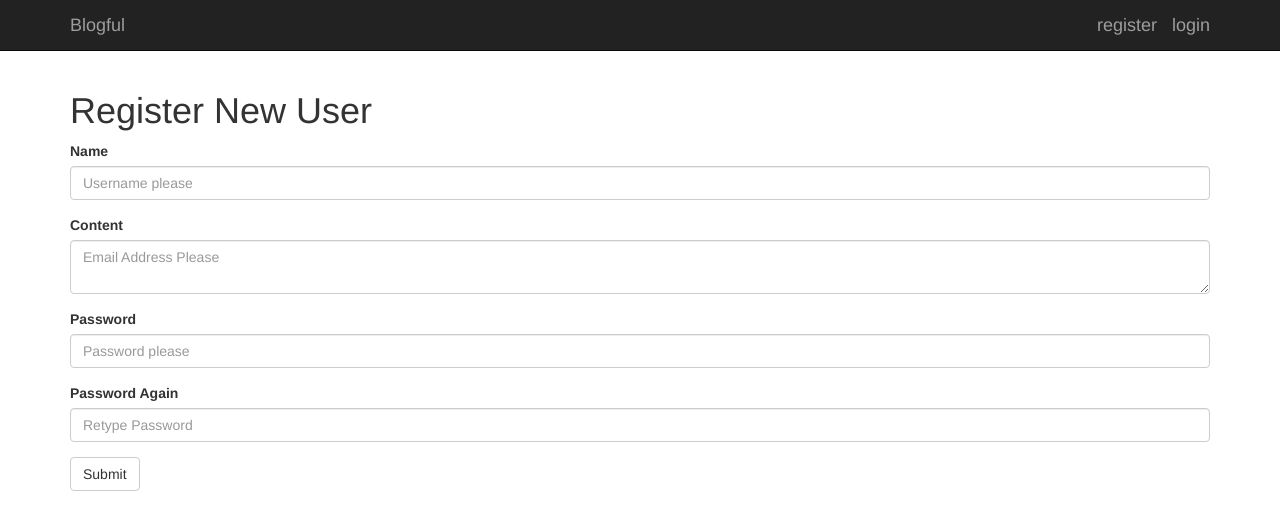
After one commit to rasalt/blogful, a Flask app: page /register in a window 1280 px wide. The commit adds this page. Shown: the top 530 px of the page. Run offline with Flask 2, Linux system fonts and the light colour scheme; some libraries are stand-ins or nearby versions.

Commit message:
Added register/logout/etc

```diff
--- a/blog/__init__.py
+++ b/blog/__init__.py
@@ -7,3 +7,4 @@ app.config.from_object(config_path)
 
 from . import filters
 from . import views
+from . import login
--- a/blog/templates/base.html
+++ b/blog/templates/base.html
@@ -32,13 +32,32 @@
                     </button>
                     <a class="navbar-brand" href="{{ url_for('posts') }}">Blogful</a>
                 </div>
+
                 <div class="collapse navbar-collapse">
                     <ul class="nav navbar-nav navbar-right">
+                      {% if current_user.is_authenticated() %}
+                      <a class="navbar-brand" > Logged in as {{ current_user.name }} </a>
+                      <a class="navbar-brand" href="{{ url_for('logout') }}">logout</a>
+                      {% else %}
+                       <a class="navbar-brand" href="{{ url_for('register_get') }}">register</a>
+                      <a class="navbar-brand" href="{{ url_for('login_get') }}">login</a>
+
+
+                      {% endif %}
+                </div>
                     </ul>
                 </div>
             </div>
         </div>
-
+{% with messages = get_flashed_messages(with_categories=true) %}
+{% if messages %}
+{% for category, message in messages %}
+<div class="alert alert-{{ category }}">
+    {{ message }}
+</div>
+{% endfor %}
+{% endif %}
+{% endwith %}
         <div class="container">
             {% block content %}{% endblock %}
         </div>
--- a/blog/templates/macros.html
+++ b/blog/templates/macros.html
@@ -4,6 +4,7 @@
         <ul class="list-unstyled">
             <li>
                 {{ post.datetime | dateformat("%d/%m/%y") }}
+
             </li>
         </ul>
     </div>
--- a/blog/templates/posts.html
+++ b/blog/templates/posts.html
@@ -16,6 +16,10 @@
     <a href="{{ url_for('posts', page=page - 1) }}">&rarr; Newer</a>
     </li>
     {% endif %}
+    <li>
+    <a href="{{ url_for('add_post_get')}}"> New Post</a>
+    </li>
+
 </ul>
 
 {% endblock %}
--- /dev/null
+++ b/blog/templates/register.html
@@ -0,0 +1,27 @@
+{% extends "base.html" %}
+
+{% block content %}
+<h1>
+    Register New User
+</h1>
+
+<form role="form" method="POST">
+    <div class="form-group">
+        <label for="title">Name</label>
+        <input type="text" class="form-control" id="username" name="username" placeholder="Username please" required>
+    </div>
+    <div class="form-group">
+        <label for="content">Content</label>
+        <textarea class="form-control" id="emailaddr" name="emailaddr" placeholder="Email Address Please" required></textarea>
+    </div>
+  <div class="form-group">
+        <label for="title">Password</label>
+        <input type="text" class="form-control" id="password1" name="password1" placeholder="Password please" required>
+    </div>
+  <div class="form-group">
+        <label for="title">Password Again</label>
+        <input type="text" class="form-control" id="password2" name="password2" placeholder="Retype Password" required>
+    </div>
+    <button type="submit" class="btn btn-default">Submit</button>
+</form>
+{% endblock %}
--- a/blog/views.py
+++ b/blog/views.py
@@ -5,6 +5,13 @@ from .database import session
 from .models import Post
 import mistune
 from flask import request, redirect, url_for
+
+from flask import flash
+from flask.ext.login import login_user, login_required, current_user, logout_user
+
+from werkzeug.security import check_password_hash
+from .models import User
+
 @app.route("/")
 @app.route("/page/<int:page>")
 def posts(page=1, paginate_by=10):
@@ -33,19 +40,24 @@ def posts(page=1, paginate_by=10):
     )
 
 @app.route("/post/add", methods=["GET"])
+@login_required
 def add_post_get():
     return render_template("add_post.html")
 
+
 @app.route("/post/add", methods=["POST"])
+@login_required
 def add_post_post():
-    post = Post(
-        title=request.form["title"],
-        content=request.form["content"],
+  post = Post(
+     title=request.form["title"],
+     content=request.form["content"],
+     author = current_user
 #      content=mistune.markdown(request.form["content"]),
-    )
-    session.add(post)
-    session.commit()
-    return redirect(url_for("posts"))
+  )
+
+  session.add(post)
+  session.commit()
+  return redirect(url_for("posts"))
 
 @app.route("/post/<int:id>")
 def post_id(id=1):
@@ -53,11 +65,13 @@ def post_id(id=1):
   return render_template("post_id.html", posts=posts)
 
 @app.route("/post/<int:id>/edit", methods=["GET"])
+@login_required
 def post_id_edit(id=1):
    posts = session.query(Post).get(id)
    return render_template("edit_post.html", posts=posts)
 
 @app.route("/post/<int:id>/edit", methods=["POST"])
+@login_required
 def post_id_edit_post(id=1):
   print "Here in post_id_edit_post"
 
@@ -87,11 +101,13 @@ def post_id_edit_post(id=1):
 
 
 @app.route("/post/<int:id>/delete", methods=["GET"])
+@login_required
 def post_id_delete(id=id):
   post = session.query(Post).get(id)
   return render_template("delete_post.html", posts=post)
 
 @app.route("/post/<int:id>/delete", methods=["POST"])
+@login_required
 def post_id_delete_post(id=id):
   post = session.query(Post).get(id)
 
@@ -103,9 +119,60 @@ def post_id_delete_post(id=id):
     print "No Button"
   return redirect(url_for("posts"))
 
-
 #  posts = session.query(Post).get(id)
 #  return render_template("post_id.html", posts=posts)
+
+
+@app.route("/register", methods=["GET"])
+def register_get():
+  return render_template("register.html")
+from getpass import getpass
+from werkzeug.security import generate_password_hash
+@app.route("/register", methods=["POST"])
+def register_post():
+  print "In method post"
+  name = request.form["username"]
+  email = request.form["emailaddr"]
+  if session.query(User).filter_by(email=email).first():
+    flash("User email exists, please login")
+    return redirect(url_for("login_get"))
+  print "Checking passwords"
+  password1=request.form["password1"]
+  password2=request.form["password2"]
+  print "Checking passwords{} and {}".format(password1, password2)
+  if not (password1 and password2 ) or (password1 != password2):
+    flash("passwords do not match please attempt again")
+    print "Passwords do not match"
+    return redirect(url_for("register"))
+
+  user = User(name=name, email=email, password =generate_password_hash(password1))
+  session.add(user)
+  session.commit()
+  print "Redirecting to posts"
+  return redirect(url_for("login_get"))
+
+
+
+@app.route("/login", methods=["GET"])
+def login_get():
+    return render_template("login.html")
+
+@app.route("/login", methods=["POST"])
+def login_post():
+  email = request.form["email"]
+  print "{}".format(email)
+
+  password = request.form["password"]
+  print "{}".format(password)
+  user = session.query(User).filter_by(email = email).first()
+  if not user or not check_password_hash(user.password, password):
+    flash("Incorrect email or password","danger")
+    print "user non existent"
+    return redirect(url_for("login_get"))
+
+  login_user(user)
+  return redirect(request.args.get('next') or url_for("posts"))
+
 
 
 
@@ -113,3 +180,10 @@ def post_id_delete_post(id=id):
 
 #  posts = session.query(Post).get(id)
 #  return render_template("post_id.html", posts=posts)
+
+@app.route("/logout", methods=["GET"])
+@login_required
+def logout():
+    print "Logging out"
+    logout_user()
+    return redirect(url_for("posts"))
```
Also changed, not shown: blog/login.py (added, +15 -0 lines), blog/models.py (+15 -1 lines), blog/templates/login.html (added, +14 -0 lines), manage.py (+33 -0 lines), migrations/alembic.ini (added, +45 -0 lines), migrations/env.py (added, +72 -0 lines), migrations/script.py.mako (added, +22 -0 lines), 6 other files.
